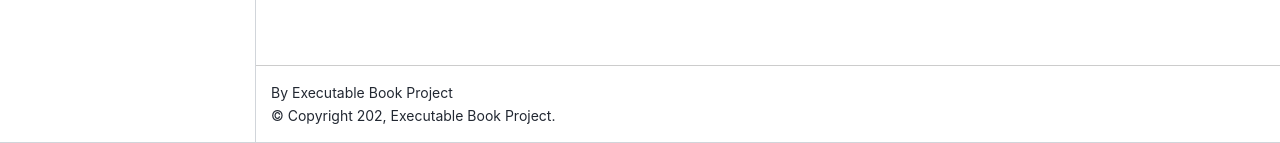
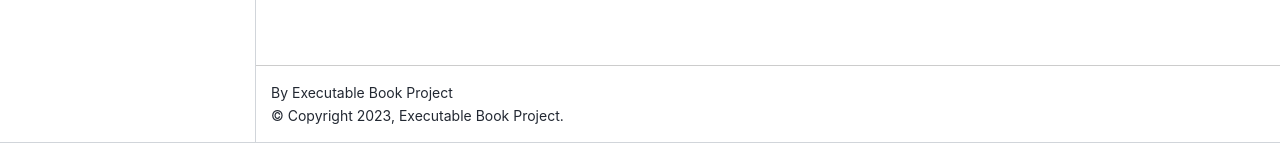
Before and after one commit to executablebooks/meta, a Sphinx documentation site: the page built from docs/blog.md, in a window 1280 px wide. Shown: the part 757-900 px from the top of the page. Built offline with Sphinx 7.4.7 and the Sphinx Book theme 1.1.4, drawn with Linux system fonts in a browser that asks for light colours.

Commit message:
🐛 Update the footer year (#1044)

```diff
--- a/docs/conf.py
+++ b/docs/conf.py
@@ -14,7 +14,7 @@
 # -- Project information -----------------------------------------------------
 
 project = "Executable Book Project"
-copyright = "202, Executable Book Project"
+copyright = "2023, Executable Book Project"
 author = "Executable Book Project"
 
 root_doc = "index"
```
